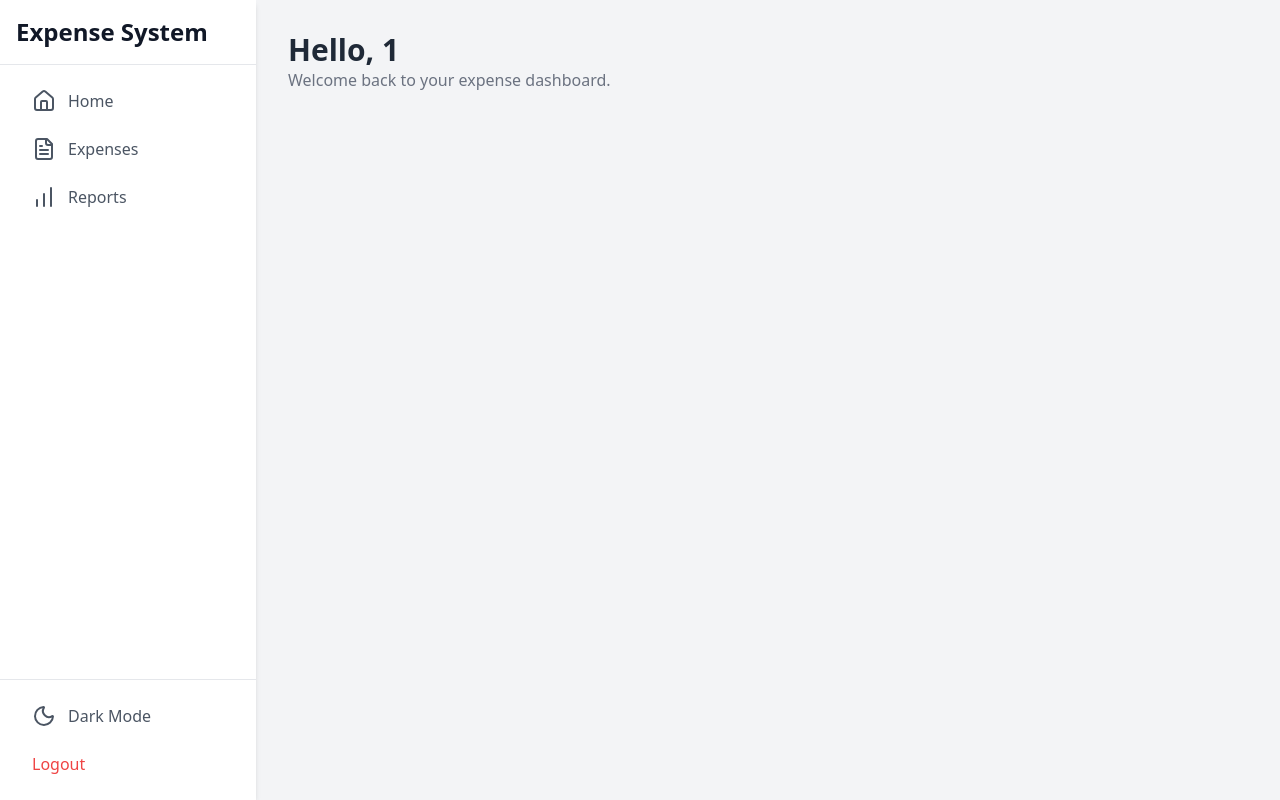
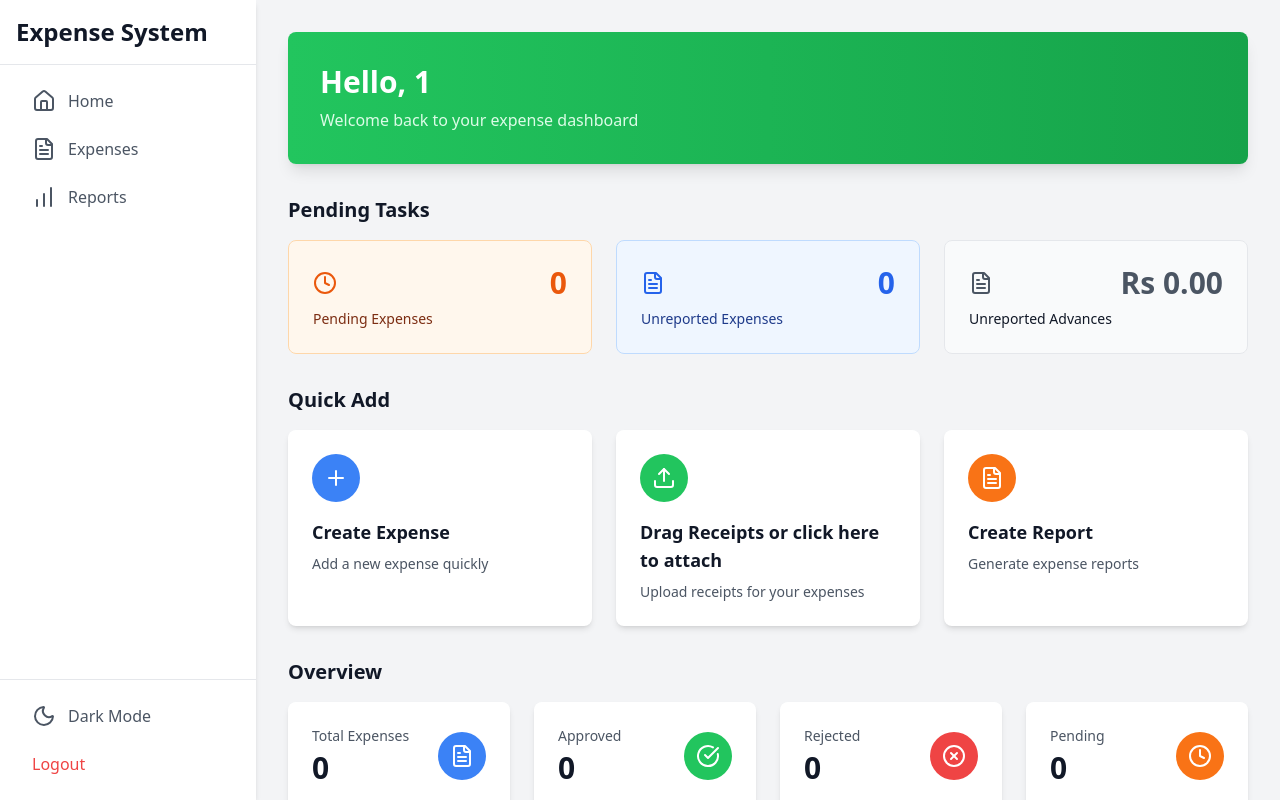
Before and after one commit to Xiao00-arc/frontend, a React (Vite) app: page /dashboard in a window 1280 px wide. Built offline with nearby package versions, Linux system fonts and the light colour scheme; no server answers; sample sign-in values are in the browser's storage.

Commit message:
Enhance dashboard with stats, quick actions, and pending tasks like Zoho Expense

```diff
--- a/src/pages/DashboardPage.jsx
+++ b/src/pages/DashboardPage.jsx
@@ -1,27 +1,245 @@
 import React, { useState, useEffect } from 'react';
+import { useNavigate } from 'react-router-dom';
 import userService from '../services/userService';
+import expenseService from '../services/expenseService';
+import approvalService from '../services/approvalService';
+import { PlusIcon, FileTextIcon, ClockIcon, CheckCircleIcon, XCircleIcon, UploadIcon } from 'lucide-react';
 
 const DashboardPage = () => {
   const [user, setUser] = useState(null);
+  const [stats, setStats] = useState({
+    pendingApprovals: 0,
+    unreportedExpenses: 0,
+    totalExpenses: 0,
+    approvedExpenses: 0,
+    rejectedExpenses: 0
+  });
+  const [loading, setLoading] = useState(true);
+  const navigate = useNavigate();
 
   useEffect(() => {
-    // When the component mounts, get the current user's info
     const currentUser = userService.getCurrentUser();
     setUser(currentUser);
+    fetchDashboardData(currentUser);
   }, []);
 
+  const fetchDashboardData = async (currentUser) => {
+    try {
+      setLoading(true);
+
+      // Check if user is admin/manager or employee
+      const isAdminOrManager = currentUser?.role?.includes('ADMIN') ||
+                               currentUser?.role?.includes('MANAGER') ||
+                               currentUser?.role?.includes('FINANCE_MANAGER');
+
+      if (isAdminOrManager) {
+        // Fetch all expenses for admin/manager
+        const expensesResponse = await expenseService.getAllExpenses({ page: 0, size: 100 });
+        const expenses = expensesResponse.data.content || [];
+
+        // Fetch all approvals
+        const approvalsResponse = await approvalService.getAllApprovals({ page: 0, size: 100 });
+        const approvals = approvalsResponse.data.content || [];
+
+        const pendingApprovals = approvals.filter(a => a.approvalStatus === 'PENDING').length;
+
+        setStats({
+          pendingApprovals,
+          unreportedExpenses: 0,
+          totalExpenses: expenses.length,
+          approvedExpenses: expenses.filter(e => e.status === 'APPROVED').length,
+          rejectedExpenses: expenses.filter(e => e.status === 'REJECTED').length
+        });
+      } else {
+        // Fetch my expenses for employee
+        const expensesResponse = await expenseService.getMyExpenses({ page: 0, size: 100 });
+        const expenses = expensesResponse.data.content || [];
+
+        setStats({
+          pendingApprovals: expenses.filter(e => e.status === 'PENDING').length,
+          unreportedExpenses: 0,
+          totalExpenses: expenses.length,
+          approvedExpenses: expenses.filter(e => e.status === 'APPROVED').length,
+          rejectedExpenses: expenses.filter(e => e.status === 'REJECTED').length
+        });
+      }
+    } catch (error) {
+      console.error('Failed to fetch dashboard data:', error);
+    } finally {
+      setLoading(false);
+    }
+  };
+
+  const QuickActionCard = ({ icon: Icon, title, description, onClick, color }) => (
+    <div
+      onClick={onClick}
+      className="bg-white dark:bg-gray-800 rounded-lg shadow-md p-6 cursor-pointer hover:shadow-lg transition-shadow"
+    >
+      <div className={`w-12 h-12 rounded-full ${color} flex items-center justify-center mb-4`}>
+        <Icon className="text-white" size={24} />
+      </div>
+      <h3 className="text-lg font-semibold text-gray-900 dark:text-white mb-2">{title}</h3>
+      <p className="text-sm text-gray-600 dark:text-gray-400">{description}</p>
+    </div>
+  );
+
+  const StatCard = ({ icon: Icon, label, value, color }) => (
+    <div className="bg-white dark:bg-gray-800 rounded-lg shadow-md p-6">
+      <div className="flex items-center justify-between">
+        <div>
+          <p className="text-sm text-gray-600 dark:text-gray-400 mb-1">{label}</p>
+          <p className="text-3xl font-bold text-gray-900 dark:text-white">{value}</p>
+        </div>
+        <div className={`w-12 h-12 rounded-full ${color} flex items-center justify-center`}>
+          <Icon className="text-white" size={24} />
+        </div>
+      </div>
+    </div>
+  );
+
+  const isAdminOrManager = user?.role?.includes('ADMIN') ||
+                           user?.role?.includes('MANAGER') ||
+                           user?.role?.includes('FINANCE_MANAGER');
+
   return (
-    <div>
-      <div className="mb-8">
-        {/* Display the username if it exists */}
-        <h1 className="text-3xl font-bold text-gray-800 dark:text-white">
+    <div className="space-y-8">
+      {/* Welcome Section */}
+      <div className="bg-gradient-to-r from-green-500 to-green-600 rounded-lg shadow-lg p-8 text-white">
+        <h1 className="text-3xl font-bold mb-2">
           Hello, {user ? user.username : 'User'}
         </h1>
-        <p className="text-gray-500 dark:text-gray-400">Welcome back to your expense dashboard.</p>
+        <p className="text-green-100">
+          {isAdminOrManager
+            ? 'Welcome to your expense management dashboard'
+            : 'Welcome back to your expense dashboard'}
+        </p>
       </div>
-      <div className="grid grid-cols-1 md:grid-cols-3 gap-6">
-        {/* ... The rest of your static dashboard cards ... */}
+
+      {/* Pending Tasks */}
+      <div>
+        <h2 className="text-xl font-bold text-gray-900 dark:text-white mb-4">Pending Tasks</h2>
+        <div className="grid grid-cols-1 md:grid-cols-3 gap-6">
+          <div className="bg-orange-50 dark:bg-orange-900/20 border border-orange-200 dark:border-orange-800 rounded-lg p-6">
+            <div className="flex items-center justify-between mb-2">
+              <ClockIcon className="text-orange-600 dark:text-orange-400" size={24} />
+              <span className="text-3xl font-bold text-orange-600 dark:text-orange-400">
+                {stats.pendingApprovals}
+              </span>
+            </div>
+            <p className="text-sm font-medium text-orange-900 dark:text-orange-300">
+              {isAdminOrManager ? 'Pending Approval' : 'Pending Expenses'}
+            </p>
+          </div>
+
+          <div className="bg-blue-50 dark:bg-blue-900/20 border border-blue-200 dark:border-blue-800 rounded-lg p-6">
+            <div className="flex items-center justify-between mb-2">
+              <FileTextIcon className="text-blue-600 dark:text-blue-400" size={24} />
+              <span className="text-3xl font-bold text-blue-600 dark:text-blue-400">
+                {stats.unreportedExpenses}
+              </span>
+            </div>
+            <p className="text-sm font-medium text-blue-900 dark:text-blue-300">
+              Unreported Expenses
+            </p>
+          </div>
+
+          <div className="bg-gray-50 dark:bg-gray-800 border border-gray-200 dark:border-gray-700 rounded-lg p-6">
+            <div className="flex items-center justify-between mb-2">
+              <FileTextIcon className="text-gray-600 dark:text-gray-400" size={24} />
+              <span className="text-3xl font-bold text-gray-600 dark:text-gray-400">
+                Rs 0.00
+              </span>
+            </div>
+            <p className="text-sm font-medium text-gray-900 dark:text-gray-300">
+              Unreported Advances
+            </p>
+          </div>
+        </div>
       </div>
+
+      {/* Quick Actions */}
+      <div>
+        <h2 className="text-xl font-bold text-gray-900 dark:text-white mb-4">Quick Add</h2>
+        <div className="grid grid-cols-1 md:grid-cols-3 gap-6">
+          <QuickActionCard
+            icon={PlusIcon}
+            title="Create Expense"
+            description="Add a new expense quickly"
+            onClick={() => navigate('/expenses')}
+            color="bg-blue-500"
+          />
+          <QuickActionCard
+            icon={UploadIcon}
+            title="Drag Receipts or click here to attach"
+            description="Upload receipts for your expenses"
+            onClick={() => navigate('/expenses')}
+            color="bg-green-500"
+          />
+          <QuickActionCard
+            icon={FileTextIcon}
+            title="Create Report"
+            description="Generate expense reports"
+            onClick={() => navigate('/reports')}
+            color="bg-orange-500"
+          />
+        </div>
+      </div>
+
+      {/* Statistics */}
+      <div>
+        <h2 className="text-xl font-bold text-gray-900 dark:text-white mb-4">Overview</h2>
+        <div className="grid grid-cols-1 md:grid-cols-4 gap-6">
+          <StatCard
+            icon={FileTextIcon}
+            label="Total Expenses"
+            value={stats.totalExpenses}
+            color="bg-blue-500"
+          />
+          <StatCard
+            icon={CheckCircleIcon}
+            label="Approved"
+            value={stats.approvedExpenses}
+            color="bg-green-500"
+          />
+          <StatCard
+            icon={XCircleIcon}
+            label="Rejected"
+            value={stats.rejectedExpenses}
+            color="bg-red-500"
+          />
+          <StatCard
+            icon={ClockIcon}
+            label="Pending"
+            value={stats.pendingApprovals}
+            color="bg-orange-500"
+          />
+        </div>
+      </div>
+
+      {/* Reports Summary */}
+      {!loading && (
+        <div className="bg-white dark:bg-gray-800 rounded-lg shadow-md p-6">
+          <h3 className="text-lg font-semibold text-gray-900 dark:text-white mb-4">Reports Summary</h3>
+          <div className="grid grid-cols-2 md:grid-cols-4 gap-4 text-center">
+            <div>
+              <p className="text-2xl font-bold text-blue-600">0</p>
+              <p className="text-sm text-gray-600 dark:text-gray-400">Most Recent Reports</p>
+            </div>
+            <div>
+              <p className="text-2xl font-bold text-gray-600">0</p>
+              <p className="text-sm text-gray-600 dark:text-gray-400">Unsubmitted Reports</p>
+            </div>
+            <div>
+              <p className="text-2xl font-bold text-orange-600">0</p>
+              <p className="text-sm text-gray-600 dark:text-gray-400">Awaiting Approval</p>
+            </div>
+            <div>
+              <p className="text-2xl font-bold text-green-600">0 (Rs 0.00)</p>
+              <p className="text-sm text-gray-600 dark:text-gray-400">Awaiting Reimbursement</p>
+            </div>
+          </div>
+        </div>
+      )}
     </div>
   );
 };
```
